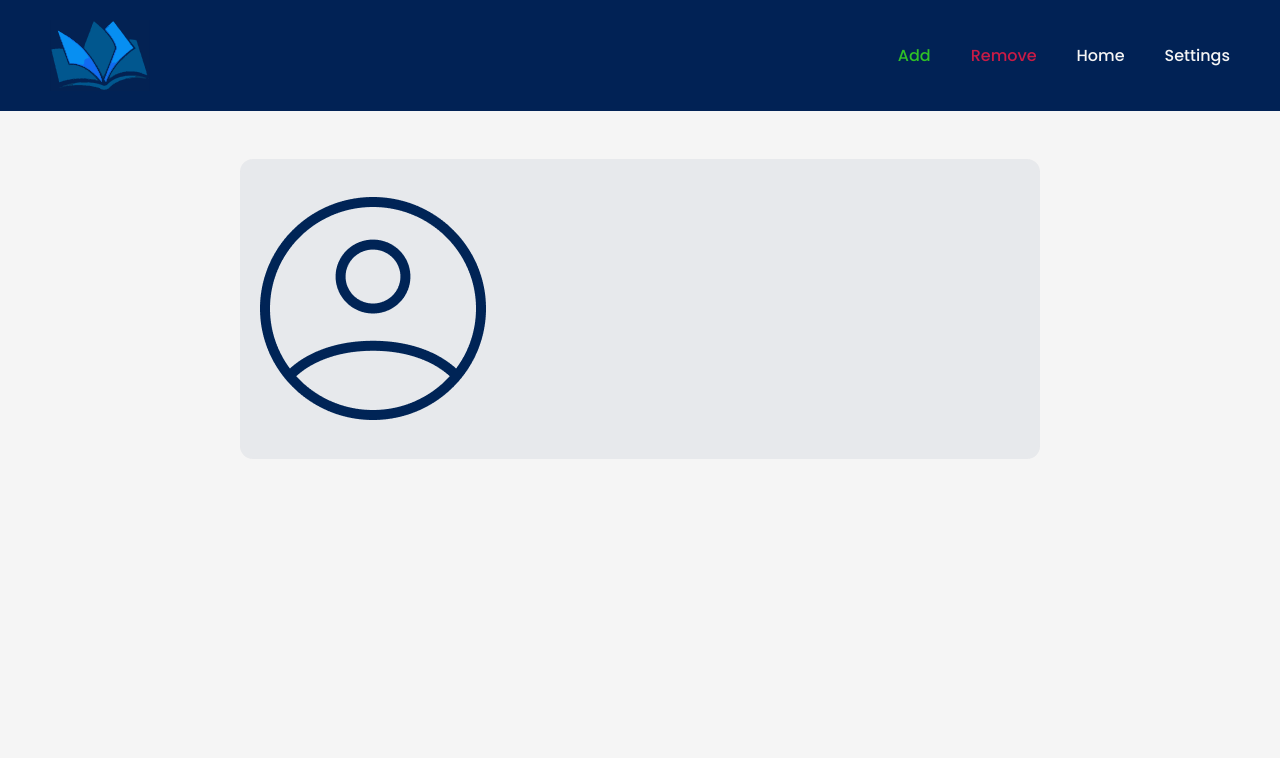
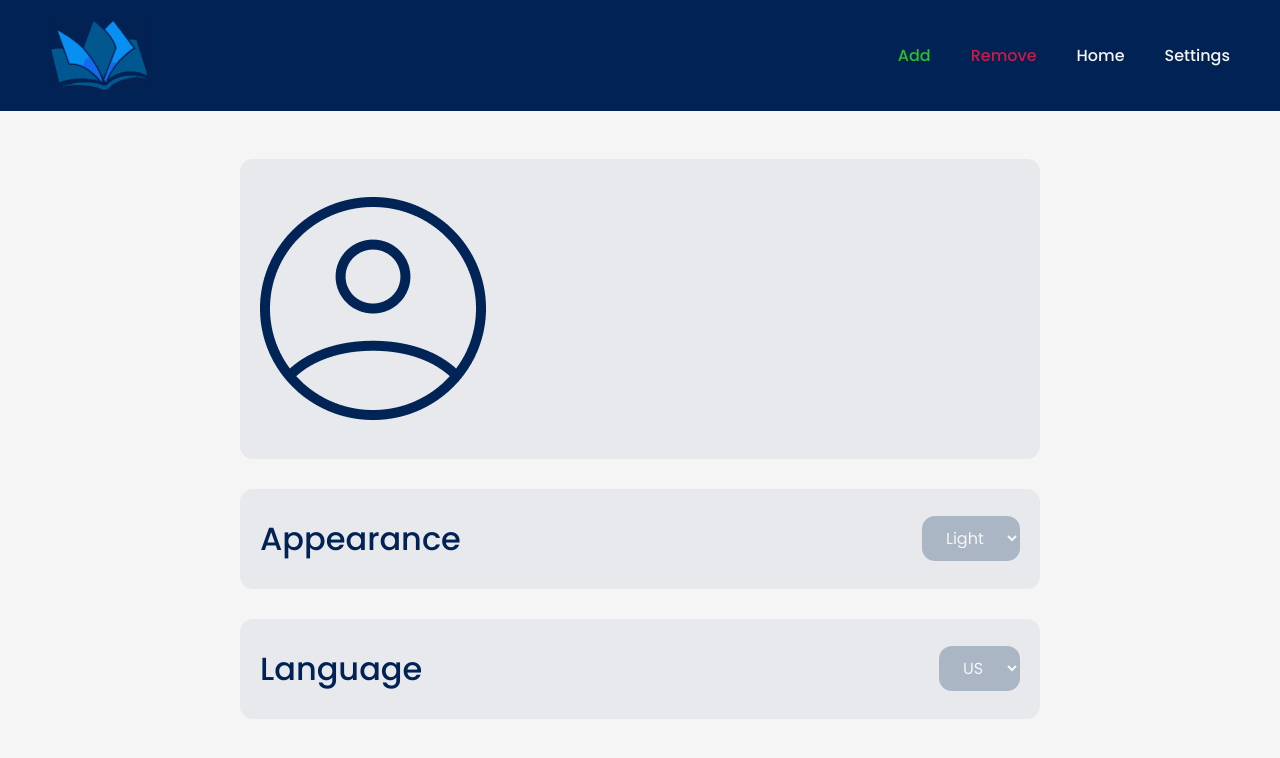
Before and after one commit to Pedro-Panstein/Library-Angular, an Angular app: page /settings in a window 1280 px wide. Shown: the top 758 px of the page. Built offline with nearby package versions, Linux system fonts and the light colour scheme.

Commit message:
💄 styling the setting component

```diff
--- a/src/app/pages/settings/settings.component.html
+++ b/src/app/pages/settings/settings.component.html
@@ -5,4 +5,18 @@
         <img src="../../../assets/default-profile-photo.png" alt="profile photo">
         <h2 id="nameAccount"></h2>
     </div>
+    <div class="appearance-content">
+        <h2>Appearance</h2>
+        <select name="theme" id="select-theme">
+            <option selected value="Light">Light</option>
+            <option value="Dark">Dark</option>
+        </select>
+    </div>
+    <div class="appearance-content">
+        <h2>Language</h2>
+        <select name="theme" id="select-theme">
+            <option selected value="Light">US</option>
+            <option value="Dark">BR</option>
+        </select>
+    </div>
 </section>
--- a/src/app/pages/settings/settings.component.scss
+++ b/src/app/pages/settings/settings.component.scss
@@ -2,9 +2,10 @@
     min-height: 100vh;
     display: flex;
     align-items: center;
+    gap: 30px;
     flex-direction: column;
-    margin-top: 3rem;
-    .profile-content {
+    margin: 3rem 2rem 0rem 2rem;
+    .profile-content, .appearance-content {
         display: flex;
         align-items: center;
         padding: 20px;
@@ -29,4 +30,24 @@
             left: 20px;
         }
     }
+    .appearance-content {
+        height: 100px;
+        display: flex;
+        justify-content: space-between;
+        h2 {
+            font-size: 2rem;
+            margin: 0;
+            width: auto;
+            padding: 0;
+        }
+        select {
+            border: none;
+            overflow: none;
+            border-radius: var(--radio);
+            background-color: var(--select-color);
+            color: var(--white);
+            padding: 10px 20px;
+            font-size: var(--font-size);
+        }
+    }
 }
--- a/src/styles.scss
+++ b/src/styles.scss
@@ -15,6 +15,7 @@
     --red: #c91b46;
     --green: #2fc027;
     --settings-color: rgba(0, 36, 86, 0.06);
+    --select-color: rgba(0, 36, 86, 0.26);
     --font-size: 16px;
     --radio: 13px;
 }
```
